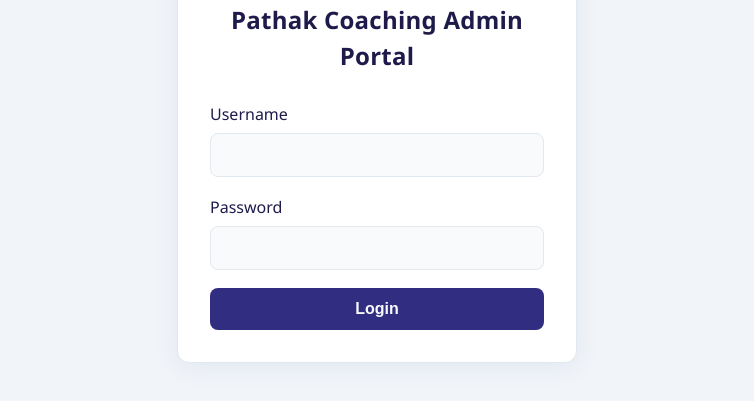
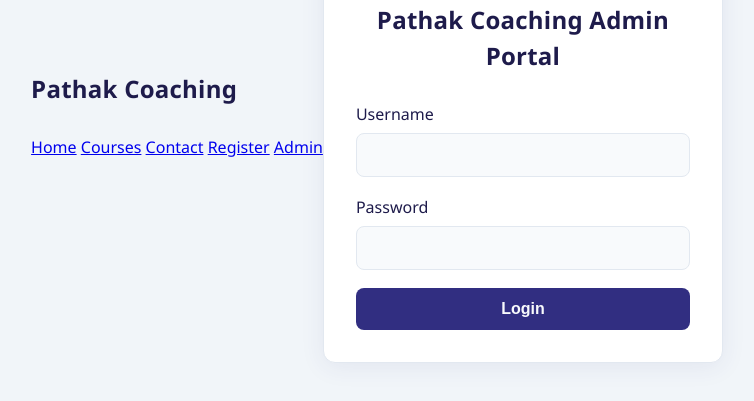
Before and after one commit to GAMINGSHIVAM28/coaching-website, a plain HTML site: page admin/login.html in a window 1280 px wide. Shown: the part 285-686 px from the top of the page, without its empty margins (263-1017 px from the left). Drawn offline with Linux system fonts and the light colour scheme.

Commit message:
Update login.html

```diff
--- a/admin/login.html
+++ b/admin/login.html
@@ -143,6 +143,16 @@
     </style>
 </head>
 <body>
+    <header>
+        <h1><i class="fas fa-graduation-cap"></i> Pathak Coaching</h1>
+        <nav>
+            <a href="index.html" class="active"><i class="fas fa-home"></i> Home</a>
+            <a href="pages/courses.html"><i class="fas fa-book"></i> Courses</a>
+            <a href="pages/contact.html"><i class="fas fa-envelope"></i> Contact</a>
+            <a href="pages/register.html"><i class="fas fa-user-plus"></i> Register</a>
+            <a href="admin/login.html"><i class="fas fa-lock"></i> Admin</a>
+        </nav>
+    </header>
     <div class="login-container">
         <svg class="logo" xmlns="http://www.w3.org/2000/svg" viewBox="0 0 24 24" fill="currentColor">
             <path d="M12 2C6.48 2 2 6.48 2 12s4.48 10 10 10 10-4.48 10-10S17.52 2 12 2zm0 3c1.66 0 3 1.34 3 3s-1.34 3-3 3-3-1.34-3-3 1.34-3 3-3zm0 14.2c-2.5 0-4.71-1.28-6-3.22.03-1.99 4-3.08 6-3.08 1.99 0 5.97 1.09 6 3.08-1.29 1.94-3.5 3.22-6 3.22z"/>
```
